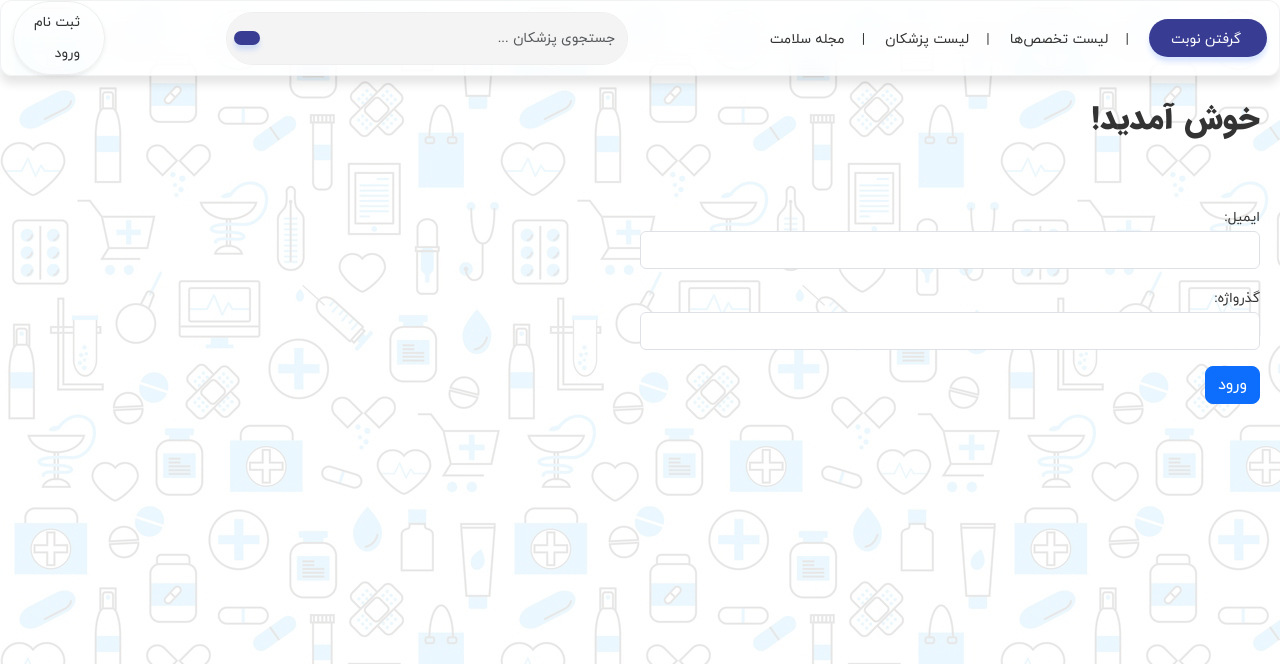
After one commit to G4-Team/Doctorex, a Django app: page /account/signin/ in a window 1280 px wide. The commit adds this page. Shown: the top 664 px of the page. Run offline with Django 5.2, Linux system fonts and the light colour scheme; parts of the project's set-up code (start-up, migrations or seed data) failed here and were passed over; some libraries are stand-ins or nearby versions.

Commit message:
feature: add signin feature add signin feature to project by modifying views, forms and templates Refs: #4

```diff
--- a/templates/inc/navbar.html
+++ b/templates/inc/navbar.html
@@ -61,7 +61,7 @@
                                   <a href="" data-bs-toggle="dropdown" aria-expanded="false"
                                       role="button" class="btn btn-white header-register border-0 rounded-pill">
                                       <i class="bi bi-person-circle font-20 text-muted me-1"></i>
-                                      <span>ثبت نام | ورود</span>
+                                      <span>حساب کاربری</span>
                                   </a>
                                   <ul class="dropdown-menu">
                                       <li>
@@ -101,7 +101,7 @@
                                       <i class="bi bi-person-circle font-20 text-muted me-1"></i>
                                       <span>ثبت نام</span>
                                       </a>
-                                      <a href="" aria-expanded="false"
+                                      <a href="{% url 'account:signin' %}" aria-expanded="false"
                                       role="button" class="btn btn-white header-register border-0 rounded-pill">
                                       <i class="bi bi-person-circle font-20 text-muted me-1"></i>
                                       <span>ورود</span>
--- a/user/forms.py
+++ b/user/forms.py
@@ -46,3 +46,12 @@ class RegisterForm(forms.Form):
         p2 = cd.get('password2')
         if p1 and p2 and p1 != p2:
             raise ValidationError('گذرواژه های وارد شده با یکدیگر همخوانی ندارند!')
+
+
+class SigninForm(forms.Form):
+    email = forms.EmailField(label='ایمیل', min_length=3, max_length=50, widget=forms.EmailInput(
+        attrs={'class': 'form-control'}
+    ))
+    password = forms.CharField(label='گذرواژه', min_length=6, max_length=50, widget=forms.PasswordInput(
+        attrs={'class': 'form-control'}
+    ))
--- /dev/null
+++ b/user/templates/user/signin.html
@@ -0,0 +1,14 @@
+{% extends 'base.html' %}
+
+{% block title %}Doctorex|ورود{% endblock %}
+
+{% block body %}
+    <h2 class="jumbotron">خوش آمدید!</h2>
+    <div class="jumbotron">
+        <form action='' method="post" class="col-md-6">
+            {% csrf_token %}
+            {{ form.as_p }}
+            <input type='submit' value="ورود" class="btn btn-primary">
+        </form>
+    </div>
+{% endblock body %}
--- a/user/urls.py
+++ b/user/urls.py
@@ -10,6 +10,6 @@ doctor_urls = [
 
 urlpatterns = [
     path("signup/", views.SignupView.as_view(), name="signup"),
-    path('login', views.LoginView.as_view(), name='login'),
+    path('signin/', views.SigninView.as_view(), name='signin'),
     path("doctor/", include(doctor_urls), name="doctor"),
 ]
--- a/user/views.py
+++ b/user/views.py
@@ -1,16 +1,17 @@
 from django.contrib import messages
+from django.contrib.auth import authenticate, login
 from django.shortcuts import redirect, render
 from django.views import View
 
 from user.models import Account
 
-from .forms import RegisterForm
+from .forms import RegisterForm, SigninForm
 from .models import Doctor
 
 
 class SignupView(View):
     form_class = RegisterForm
-    template_name = "user/signup.html"
+    template_name = 'user/signup.html'
 
     def get(self, request):
         form = self.form_class()
@@ -21,11 +22,11 @@ class SignupView(View):
         if form.is_valid():
             cd = form.cleaned_data
             Account.objects.create_user(
-                cd["email"],
-                cd["username"],
-                cd["first_name"],
-                cd["last_name"],
-                cd["password1"],
+                cd['email'],
+                cd['username'],
+                cd['first_name'],
+                cd['last_name'],
+                cd['password1'],
             )
             messages.success(
                 request,
@@ -53,5 +54,21 @@ class DoctorListView(View):
         )
 
 
-class LoginView(View):
-    pass
+class SigninView(View):
+    form_class = SigninForm
+    template_name = 'user/signin.html'
+    def get(self, request):
+        form = self.form_class
+        return render(request, self.template_name, {"form": form})
+
+    def post(self, request):
+        form = self.form_class(request.POST)
+        if form.is_valid():
+            cd = form.cleaned_data
+            user = authenticate(request, username=cd['email'], password=cd['password'])
+            if user is not None:
+                login(request, user)
+                messages.success(request, 'با موفقیت وارد شدید!', 'success')
+                return redirect('index')
+            messages.error(request, 'نام کاربری یا کلمه عبور اشتباه است.', 'warning')
+        return render(request, self.template_name, {"form": form})
```
